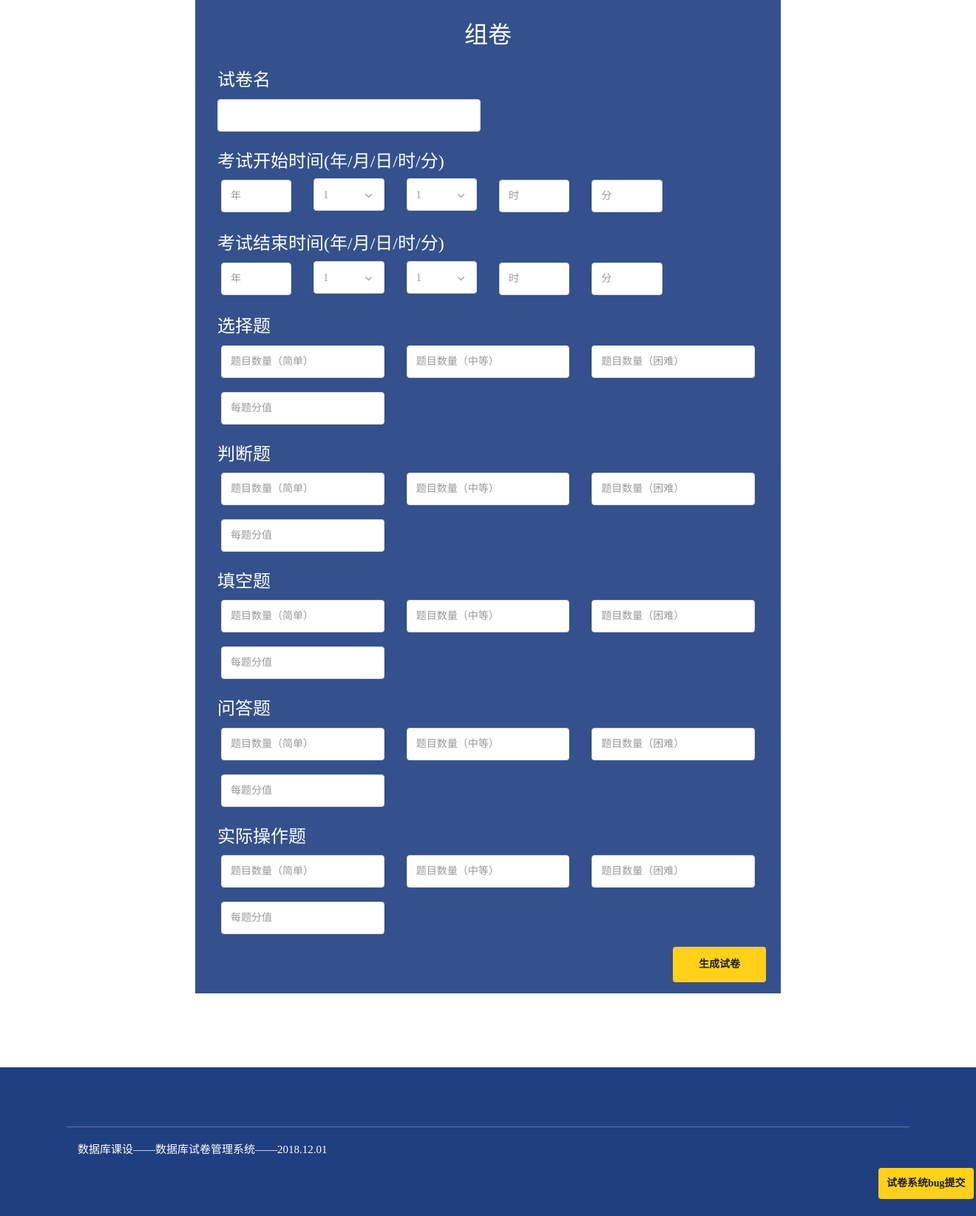
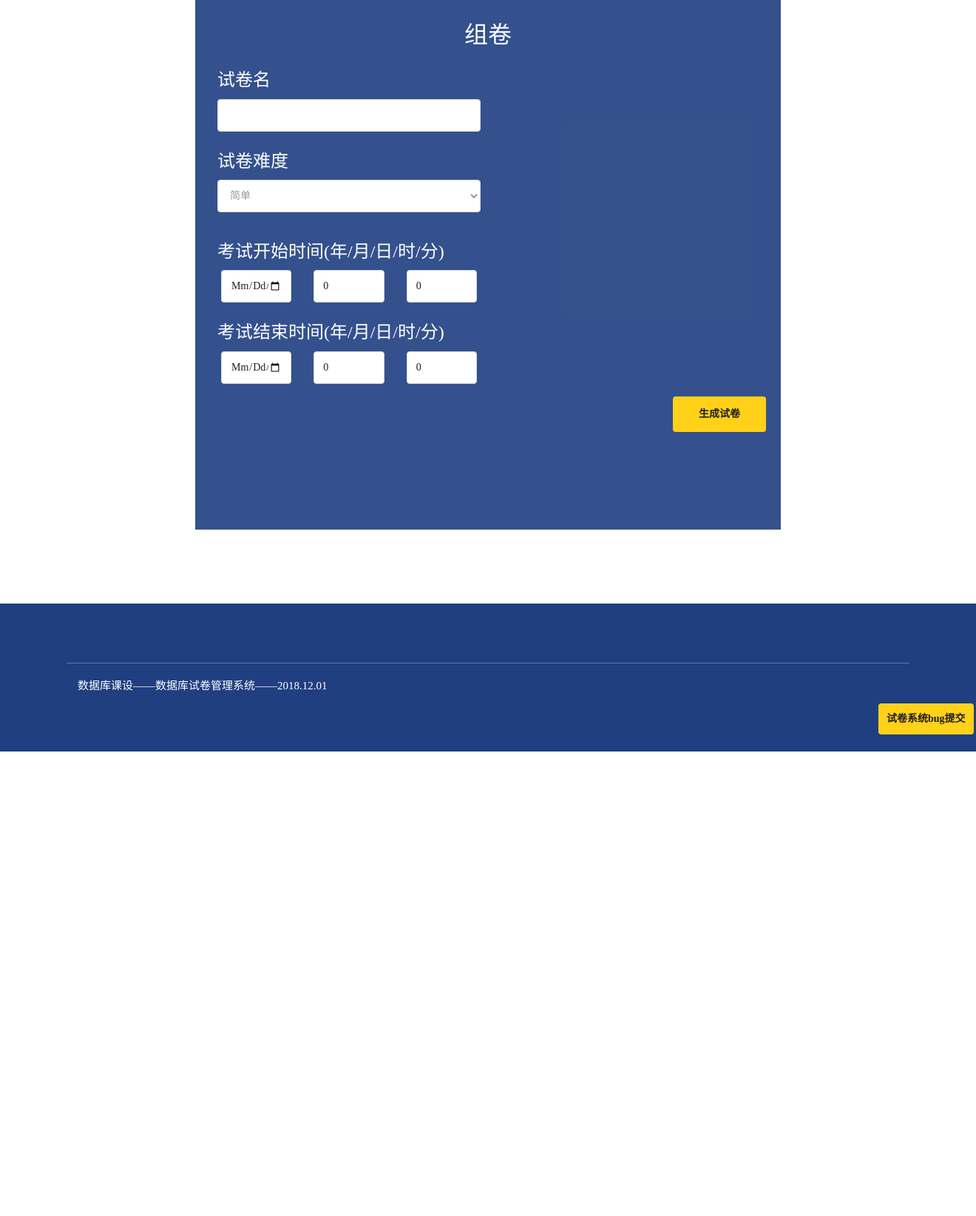
Before and after one commit to Forestjylee/ExamOnline, a Django app: a page that uses ExamOL/ExamApp/templates/T_create_paper.html in a window 1320 px wide. Shown: the part 84-1728 px from the top of the page at 74% size. After the commit the page ends 1100 px from the top, so only its background shows below. Run offline with Django 3.2, Linux system fonts and the light colour scheme; the visitor is signed in with stand-in values (Sample User, id 1); data comes from the database, SQL or seed files in the repository; some libraries are stand-ins or nearby versions; some web fonts are replaced.

Commit message:
优化html模板。

```diff
--- a/ExamOL/ExamApp/templates/T_analyze.html
+++ b/ExamOL/ExamApp/templates/T_analyze.html
@@ -1,7 +1,7 @@
 <!DOCTYPE html>
 <!--加载静态文件-->
 {% load static %}
-<html lang="en">
+<html lang="zh-hans">
 <head>
     <meta charset="utf-8">
     <meta http-equiv="X-UA-Compatible" content="IE=edge">
--- a/ExamOL/ExamApp/templates/T_create_paper.html
+++ b/ExamOL/ExamApp/templates/T_create_paper.html
@@ -50,148 +50,103 @@
 <!--Partners-->
 <section id="logos">
 <div class="tp_overlay">
-  <form class="callus">
+  <form class="callus" method="post">
+      {% csrf_token %}
       <h2 class="text-uppercase t_white bottom20 text-center">组卷</h2>
 
         <div class="row">
             <h3>试卷名</h3>
               <div class="col-sm-6">
                 <div class="single-query bottom15">
-          <input id="paper_name" type="text" class="keyword-input" >
-        </div> </div> </div>
+                  <input id="paper_name" type="text" class="keyword-input" name="paper_name">
+                </div>
+              </div>
+        </div>
+
+        <div class="row">
+            <h3>试卷难度</h3>
+              <div class="col-sm-6">
+                <div class="single-query bottom15">
+                    <select name="paper_level">
+                      <option value="1">简单</option>
+                      <option value="2">中等</option>
+                      <option value="3">困难</option>
+                    </select>
+                </div>
+              </div>
+        </div>
 
         <div class="row">
             <h3>考试开始时间(年/月/日/时/分)</h3>
              <div class="col-sm-2">
                  <div class="single-query bottom15">
-          <input id="start_time_year"  class="keyword-input" oninput="value=value.replace(/[^\d]/g,'')" placeholder="年"></div> </div>
+                    <input id="start_time_date" class="keyword-input" type="date" name="start_date">
+                 </div>
+             </div>
              <div class="col-sm-2">
                 <div class="single-query bottom15">
-          <div class="intro">
-            <select id="start_time_month">
-              <option class="active">1</option>
-              <option>2</option><option>3</option><option>4</option><option>5</option><option>6</option><option>7</option>
-			  <option>8</option><option>9</option><option>10</option><option>11</option><option>12</option>
-            </select>
-          </div></div> </div>
+                    <input id="start_time_hour" type="number" value="0" name="start_hour" max="23" min="0" class="keyword-input" placeholder="时">
+                </div>
+             </div>
              <div class="col-sm-2">
                 <div class="single-query bottom15">
-          <div class="intro">
-            <select id="start_time_day">
-              <option class="active">1</option>
-              <option>2</option><option>3</option><option>4</option><option>5</option><option>6</option><option>7</option>
-			  <option>8</option><option>9</option><option>10</option><option>11</option><option>12</option><option>13</option>
-			  <option>14</option><option>15</option><option>16</option><option>17</option><option>18</option><option>19</option>
-			  <option>20</option><option>21</option><option>22</option><option>23</option><option>24</option><option>25</option>
-			  <option>26</option><option>27</option><option>28</option><option>29</option><option>30</option><option>31</option>
-            </select>
-          </div></div> </div>
-	 <div class="col-sm-2">
-        <div class="single-query bottom15">
-          <input id="start_time_hour" type="number"  oninput="value=value.replace(/[^\d]/g,'')" class="keyword-input" placeholder="时"></div> </div>
-	 <div class="col-sm-2">
-        <div class="single-query bottom15">
-          <input id="start_time_minute" type="number"  oninput="value=value.replace(/[^\d]/g,'')" class="keyword-input" placeholder="分"></div> </div> </div>
+                    <input id="start_time_minute" type="number" value="0" name="start_minute" max="23" min="0" class="keyword-input" placeholder="分">
+                </div>
+             </div>
+        </div>
 
         <div class="row">
             <h3>考试结束时间(年/月/日/时/分)</h3>
              <div class="col-sm-2">
                 <div class="single-query bottom15">
-          <input id="end_time_year"  oninput="value=value.replace(/[^\d]/g,'')" class="keyword-input" placeholder="年"></div> </div>
+                    <input id="end_time_date" class="keyword-input" type="date" name="end_date">
+                </div>
+             </div>
              <div class="col-sm-2">
                 <div class="single-query bottom15">
-          <div class="intro">
-            <select id="end_time_month">
-              <option class="active">1</option>
-              <option>2</option><option>3</option><option>4</option><option>5</option><option>6</option><option>7</option>
-			  <option>8</option><option>9</option><option>10</option><option>11</option><option>12</option>
-            </select>
-          </div></div> </div>
+                  <input id="end_time_hour" type="number" value="0" name="end_hour" max="23" min="0" class="keyword-input" placeholder="时">
+                </div>
+             </div>
              <div class="col-sm-2">
                 <div class="single-query bottom15">
-          <div class="intro">
-            <select id="end_time_day">
-              <option class="active">1</option>
-              <option>2</option><option>3</option><option>4</option><option>5</option><option>6</option><option>7</option>
-			  <option>8</option><option>9</option><option>10</option><option>11</option><option>12</option><option>13</option>
-			  <option>14</option><option>15</option><option>16</option><option>17</option><option>18</option><option>19</option>
-			  <option>20</option><option>21</option><option>22</option><option>23</option><option>24</option><option>25</option>
-			  <option>26</option><option>27</option><option>28</option><option>29</option><option>30</option><option>31</option>
-            </select>
-          </div></div> </div>
-	 <div class="col-sm-2">
+                  <input id="end_time_minute" type="number" value="0" name="end_minute" max="23" min="0" class="keyword-input" placeholder="分">
+                </div>
+             </div>
+        </div>
+
+      {% for problem_name in problem_names %}
+      <div class="row">
+        <h3>{{ problem_name }}</h3>
+          <div class="col-sm-4 col-xs-6">
               <div class="single-query bottom15">
-          <input id="end_time_hour" type="number"  oninput="value=value.replace(/[^\d]/g,'')" class="keyword-input" placeholder="时"></div> </div>
-	 <div class="col-sm-2">
+                <input id="ChoiceProblem_simple" type="number" name="{{ problem_name }}_simple" max="50" min="0"  class="keyword-input" placeholder="题目数量（简单）">
+              </div>
+          </div>
+          <div class="col-sm-4 col-xs-6">
               <div class="single-query bottom15">
-          <input id="end_time_minute" type="number"  oninput="value=value.replace(/[^\d]/g,'')" class="keyword-input" placeholder="分"></div> </div> </div>
-
-    <div class="row">
-	<h3>选择题</h3>
-      <div class="col-sm-4 col-xs-6"> <div class="single-query bottom15">
-          <input id="ChoiceProblem_simple" type="number"  oninput="value=value.replace(/[^\d]/g,'')" class="keyword-input" placeholder="题目数量（简单）"></div> </div>
-      <div class="col-sm-4 col-xs-6"> <div class="single-query bottom15">
-          <input id="ChoiceProblem_middle" type="number"  oninput="value=value.replace(/[^\d]/g,'')" class="keyword-input" placeholder="题目数量（中等）"></div> </div>
-	  <div class="col-sm-4 col-xs-6"> <div class="single-query bottom15">
-          <input id="ChoiceProblem_hard" type="number"  oninput="value=value.replace(/[^\d]/g,'')" class="keyword-input" placeholder="题目数量（困难）"></div> </div>
+                <input id="ChoiceProblem_middle" type="number" name="{{ problem_name }}_middle" max="50" min="0" class="keyword-input" placeholder="题目数量（中等）">
+              </div>
+          </div>
+          <div class="col-sm-4 col-xs-6">
+              <div class="single-query bottom15">
+                <input id="ChoiceProblem_hard" type="number" name="{{ problem_name }}_difficult" max="50" min="0" class="keyword-input" placeholder="题目数量（困难）">
+              </div>
+          </div>
           <div class="col-sm-4">
             <div class="single-query bottom15">
-          <input id="ChoiceProblem_grade" type="number"  oninput="value=value.replace(/[^\d]/g,'')" class="keyword-input" placeholder="每题分值"></div> </div> </div>
-
-	<div class="row">
-	<h3>判断题</h3>
-      <div class="col-sm-4 col-xs-6"> <div class="single-query bottom15">
-          <input id="JudgeProblem_simple" type="number"  oninput="value=value.replace(/[^\d]/g,'')" class="keyword-input" placeholder="题目数量（简单）"></div> </div>
-      <div class="col-sm-4 col-xs-6"> <div class="single-query bottom15">
-          <input id="JudgeProblem_middle" type="number"  oninput="value=value.replace(/[^\d]/g,'')" class="keyword-input" placeholder="题目数量（中等）"></div> </div>
-	  <div class="col-sm-4 col-xs-6"> <div class="single-query bottom15">
-          <input id="JudgeProblem_hard" type="number"  oninput="value=value.replace(/[^\d]/g,'')" class="keyword-input" placeholder="题目数量（困难）"></div> </div>
-	  <div class="col-sm-4">
-        <div class="single-query bottom15">
-          <input id="JudgeProblem_grade" type="number"  oninput="value=value.replace(/[^\d]/g,'')" class="keyword-input" placeholder="每题分值"></div> </div> </div>
-
-	<div class="row">
-	<h3>填空题</h3>
-      <div class="col-sm-4 col-xs-6"> <div class="single-query bottom15">
-          <input id="FillBlankProblem_simple" type="number"  oninput="value=value.replace(/[^\d]/g,'')" class="keyword-input" placeholder="题目数量（简单）"></div> </div>
-      <div class="col-sm-4 col-xs-6"> <div class="single-query bottom15">
-          <input id="FillBlankProblem_middle" type="number"  oninput="value=value.replace(/[^\d]/g,'')" class="keyword-input" placeholder="题目数量（中等）"></div> </div>
-	  <div class="col-sm-4 col-xs-6"> <div class="single-query bottom15">
-          <input id="FillBlankProblem_hard" type="number"  oninput="value=value.replace(/[^\d]/g,'')" class="keyword-input" placeholder="题目数量（困难）"></div> </div>
-	  <div class="col-sm-4">
-        <div class="single-query bottom15">
-          <input id="FillBlankProblem_grade" type="number" oninput="value=value.replace(/[^\d]/g,'')" class="keyword-input" placeholder="每题分值"></div> </div> </div>
-
-	<div class="row">
-	<h3>问答题</h3>
-      <div class="col-sm-4 col-xs-6"> <div class="single-query bottom15">
-          <input id="QAProblem_simple" type="number"  oninput="value=value.replace(/[^\d]/g,'')" class="keyword-input" placeholder="题目数量（简单）"></div> </div>
-      <div class="col-sm-4 col-xs-6"> <div class="single-query bottom15">
-          <input id="QAProblem_middle" type="number"  oninput="value=value.replace(/[^\d]/g,'')" class="keyword-input" placeholder="题目数量（中等）"></div> </div>
-	  <div class="col-sm-4 col-xs-6"> <div class="single-query bottom15">
-          <input id="QAProblem_hard" type="number"  oninput="value=value.replace(/[^\d]/g,'')" class="keyword-input" placeholder="题目数量（困难）"></div> </div>
-	  <div class="col-sm-4">
-        <div class="single-query bottom15">
-          <input id="QAProblem_grade" type="number"  oninput="value=value.replace(/[^\d]/g,'')" class="keyword-input" placeholder="每题分值"></div> </div> </div>
-
-	<div class="row">
-	<h3>实际操作题</h3>
-      <div class="col-sm-4 col-xs-6"> <div class="single-query bottom15">
-          <input id="OperateProblem_simple" type="number"  oninput="value=value.replace(/[^\d]/g,'')" class="keyword-input" placeholder="题目数量（简单）"></div> </div>
-      <div class="col-sm-4 col-xs-6"> <div class="single-query bottom15">
-          <input id="OperateProblem_middle" type="number"  oninput="value=value.replace(/[^\d]/g,'')" class="keyword-input" placeholder="题目数量（中等）"></div> </div>
-	  <div class="col-sm-4 col-xs-6"> <div class="single-query bottom15">
-          <input id="OperateProblem_hard" type="number"  oninput="value=value.replace(/[^\d]/g,'')" class="keyword-input" placeholder="题目数量（困难）"></div> </div>
-	  <div class="col-sm-4">
-        <div class="single-query bottom15">
-          <input id="OperateProblem_grade" type="number"  oninput="value=value.replace(/[^\d]/g,'')" class="keyword-input" placeholder="每题分值"></div> </div> </div>
+              <input id="ChoiceProblem_grade" type="number" name="{{ problem_name }}_point" min="1" class="keyword-input" placeholder="每题分值">
+            </div>
+          </div>
+        </div>
+      {% endfor %}
 
         <div class="row">
           <div class="text-right ">
             <button type="submit" class="border_radius btn-yellow text-uppercase">生成试卷</button>
           </div>
         </div>
-  </form></div>
+  </form>
+</div>
 
 </section>
 <!--Partners Ends-->
@@ -216,7 +171,13 @@
 </footer>
 
 
-
+<script>
+    {% if result is True %}
+        alert("生成试卷成功!");
+    {% elif result is False %}
+        alert("生成试卷失败!");
+    {% endif %}
+</script>
 <script src="{% static 'others/js/jquery-2.1.4.js' %}"></script>
 <script src="{% static 'others/js/masonry.pkgd.min.js' %}"></script>
 <script src="{% static 'others/js/zelect.js' %}"></script>
--- a/ExamOL/ExamApp/templates/T_grade.html
+++ b/ExamOL/ExamApp/templates/T_grade.html
@@ -1,7 +1,7 @@
 <!DOCTYPE html>
 <!--加载静态文件-->
 {% load static %}
-<html lang="en">
+<html lang="zh-hans">
 <head>
     <meta charset="utf-8">
     <meta http-equiv="X-UA-Compatible" content="IE=edge">
```
Also changed, not shown: ExamOL/ExamApp/templates/bug.html (+8 -7 lines), ExamOL/ExamApp/templates/login.html (+7 -3 lines). Lines whose indentation alone changed are shown as unchanged.
